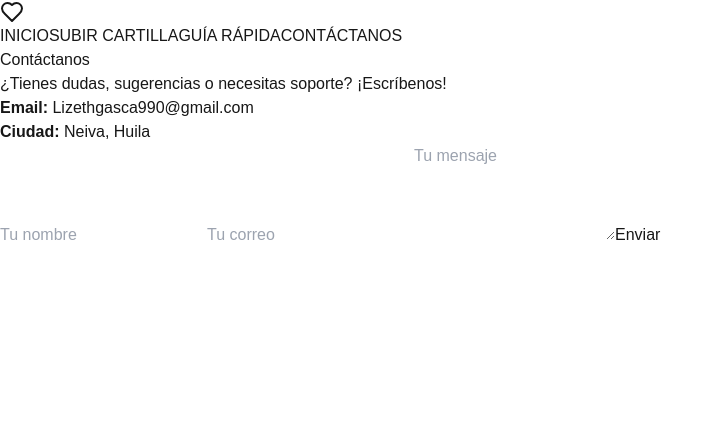
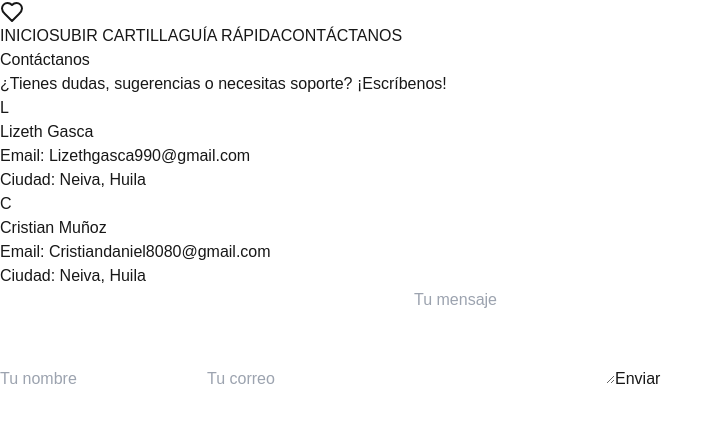
Before and after one commit to cris-dangithub/tesis-frontend, a Next.js app: page /contact-us in a window 1280 px wide. Shown: the top 422 px of the page, without its empty margins (0-724 px from the left). Built offline with nearby package versions, Linux system fonts and the light colour scheme.

Commit message:
Actualización CONTÁCTANOS

```diff
--- a/src/app/contact-us/page.tsx
+++ b/src/app/contact-us/page.tsx
@@ -9,22 +9,34 @@ export default function ContactUs() {
         <p className="mb-6 text-center text-gray-700 font-medium">
           ¿Tienes dudas, sugerencias o necesitas soporte? ¡Escríbenos!
         </p>
-        <div className="bg-white p-6 rounded shadow-md flex flex-col items-center gap-6 justify-center">
-          <ul className="mb-4 flex-1 text-center">
-            <li className="mb-2">
-              <strong className="font-bold text-black">Email:</strong>{" "}
-              <span className="text-black">Lizethgasca990@gmail.com</span>
-            </li>
-            <li>
-              <strong className="font-bold text-black">Ciudad:</strong>{" "}
-              <span className="text-black">Neiva, Huila</span>
-            </li>
-          </ul>
+        <div className="bg-white p-6 rounded shadow-md flex flex-col md:flex-row items-center gap-8 justify-center">
+          {/* Persona 1 */}
+          <div className="flex-1 flex flex-col items-center">
+            <div className="w-20 h-20 rounded-full bg-amber-300 flex items-center justify-center mb-2">
+              <span className="text-3xl font-bold text-amber-900">L</span>
+            </div>
+            <div className="text-center">
+              <div className="font-bold text-black">Lizeth Gasca</div>
+              <div className="text-black text-sm">Email: Lizethgasca990@gmail.com</div>
+              <div className="text-black text-sm">Ciudad: Neiva, Huila</div>
+            </div>
+          </div>
+          {/* Persona 2 */}
+          <div className="flex-1 flex flex-col items-center">
+            <div className="w-20 h-20 rounded-full bg-indigo-400 flex items-center justify-center mb-2">
+              <span className="text-3xl font-bold text-indigo-50">C</span>
+            </div>
+            <div className="text-center">
+              <div className="font-bold text-black">Cristian Muñoz</div>
+              <div className="text-black text-sm">Email: Cristiandaniel8080@gmail.com</div>
+              <div className="text-black text-sm">Ciudad: Neiva, Huila</div>
+            </div>
+          </div>
         </div>
         <div className="bg-white p-6 rounded shadow-md mt-4">
           <form
             className="flex flex-col gap-4"
-            action="https://formspree.io/f/mvgbdwvk" //Link for Formspree
+            action="https://formspree.io/f/mvgbdwvk"//Link de Formspree
             method="POST"
           >
             <input
```
